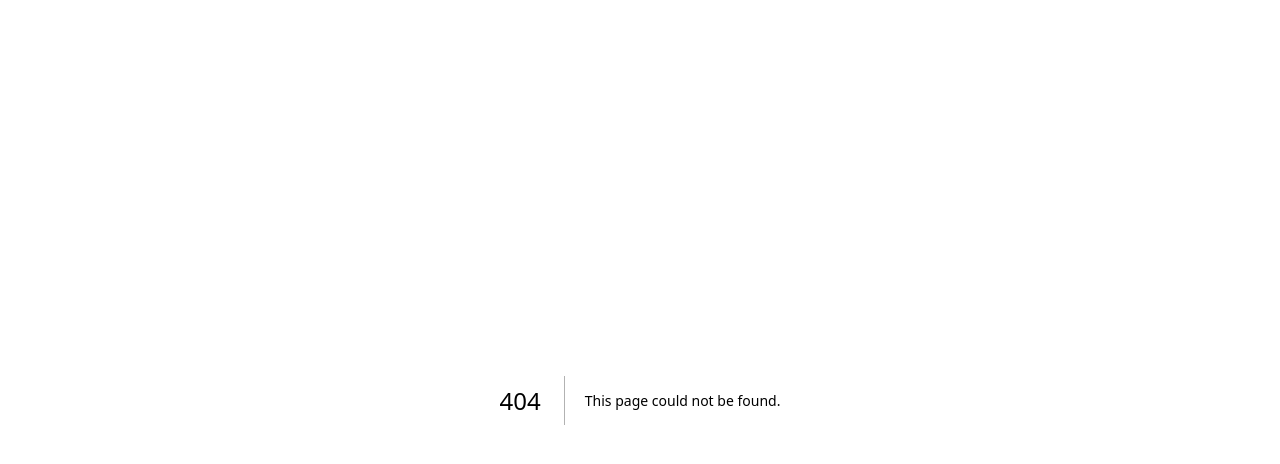
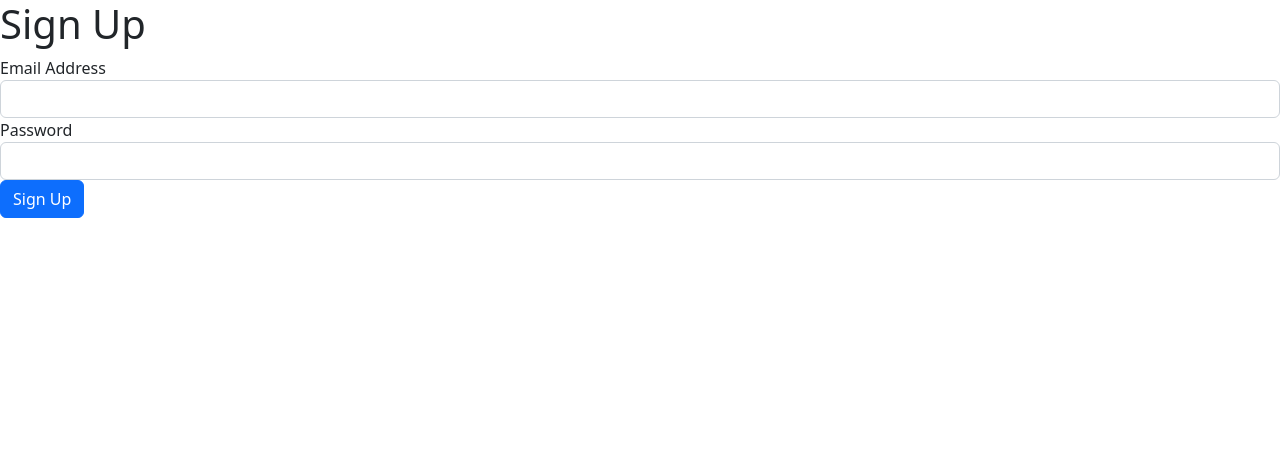
Before and after one commit to alfie1104/microservice-ticketing, a Next.js app in the folder client/: page /auth/signup in a window 1280 px wide. Before the commit this address had no page. Shown: the top 464 px of the page. Built offline with nearby package versions, Linux system fonts and the light colour scheme.

Commit message:
feat(client/page/auth/signup): adding a sign up form

```diff
--- /dev/null
+++ b/client/pages/auth/signup.js
@@ -0,0 +1,18 @@
+const SignUp = () => {
+  return (
+    <form>
+      <h1>Sign Up</h1>
+      <div className="form-group">
+        <label>Email Address</label>
+        <input className="form-control" />
+      </div>
+      <div className="form-group">
+        <label>Password</label>
+        <input type="password" className="form-control" />
+      </div>
+      <button className="btn btn-primary">Sign Up</button>
+    </form>
+  );
+};
+
+export default SignUp;
```
